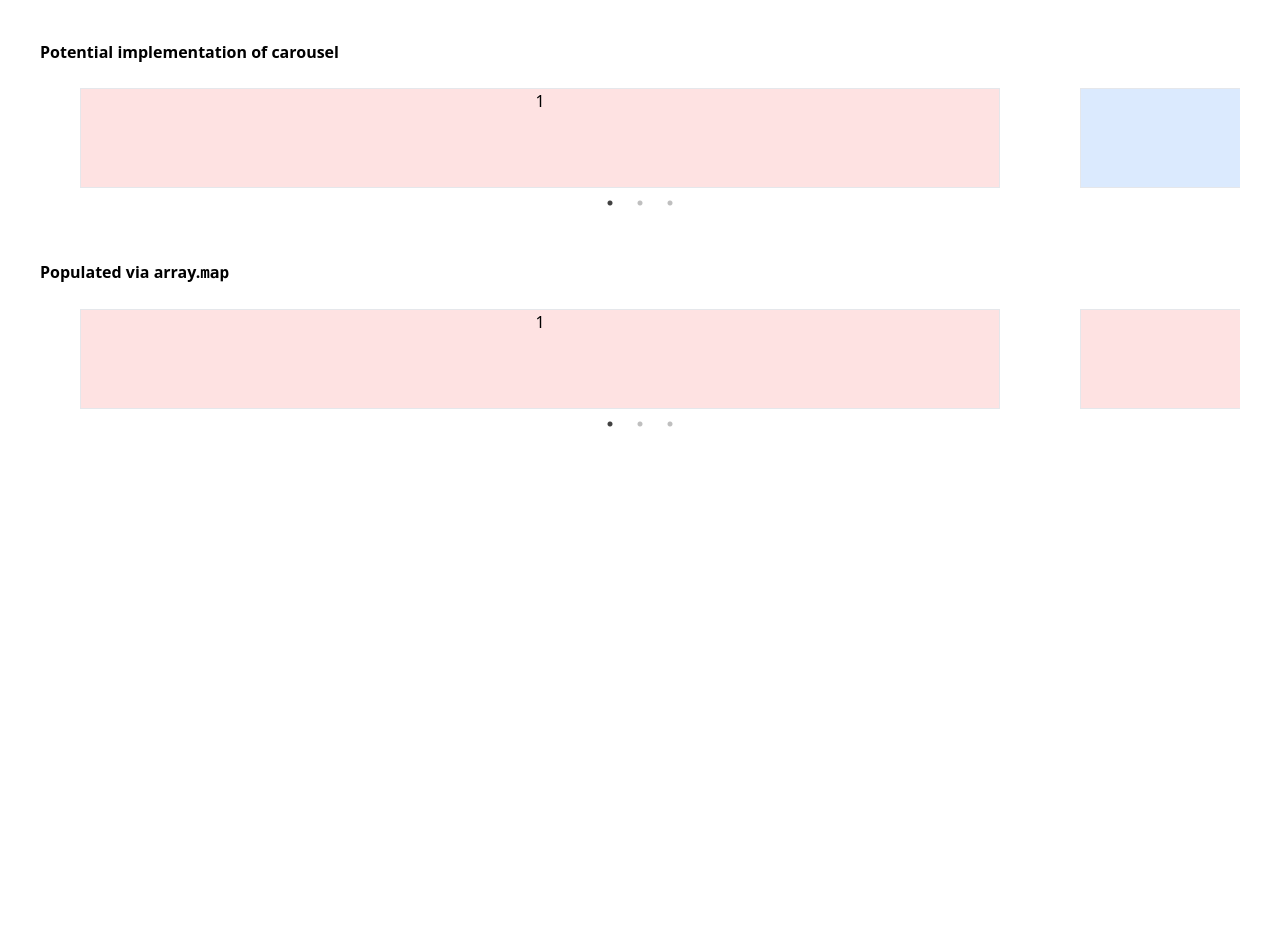
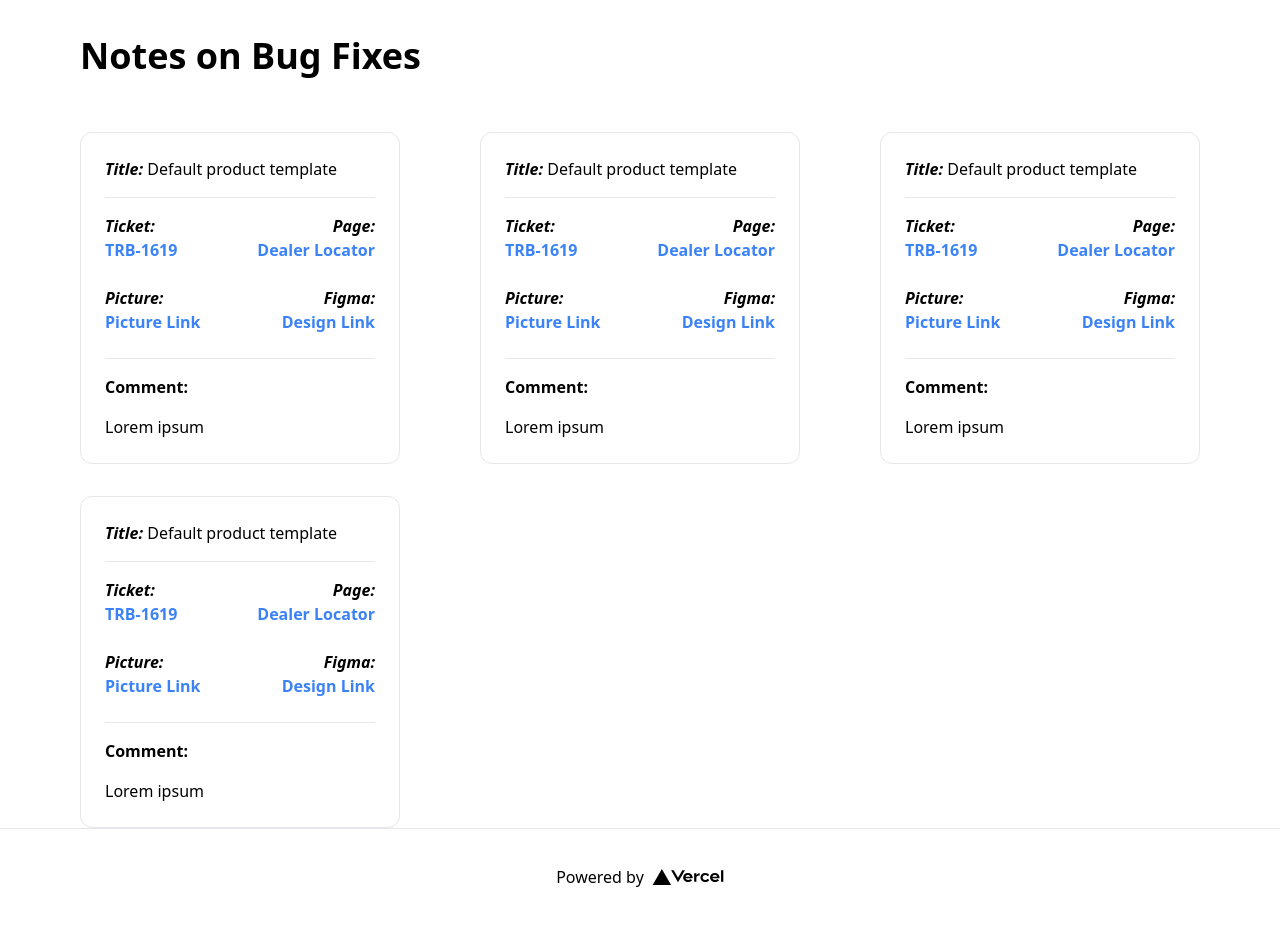
Before and after one commit to alfredrafael/next-twind-testing-environment, a Next.js app: page / in a window 1280 px wide. Before the commit the page ends 800 px from the top, so only its background shows below. Built offline with nearby package versions, Linux system fonts and the light colour scheme.

Commit message:
Adds template for bug comments

```diff
--- /dev/null
+++ b/pages/api/data.json
@@ -0,0 +1,38 @@
+[
+    {
+    "title": "Default product template",
+    "ticket": "TRB-1619",
+    "page": "Dealer Locator",
+    "pageLink": "https://trane-stg.mtechapis.com/residential/en/dealer-locator/",
+    "figma": "https://trane-stg.mtechapis.com/residential/en/dealer-locator/",
+    "picture": "https://trane-stg.mtechapis.com/residential/en/dealer-locator/",
+    "comment": "Lorem ipsum"
+  },
+  {
+    "title": "Default product template",
+    "ticket": "TRB-1619",
+    "page": "Dealer Locator",
+    "pageLink": "https://trane-stg.mtechapis.com/residential/en/dealer-locator/",
+    "figma": "https://trane-stg.mtechapis.com/residential/en/dealer-locator/",
+    "picture": "https://trane-stg.mtechapis.com/residential/en/dealer-locator/",
+    "comment": "Lorem ipsum"
+  },
+  {
+    "title": "Default product template",
+    "ticket": "TRB-1619",
+    "page": "Dealer Locator",
+    "pageLink": "https://trane-stg.mtechapis.com/residential/en/dealer-locator/",
+    "figma": "https://trane-stg.mtechapis.com/residential/en/dealer-locator/",
+    "picture": "https://trane-stg.mtechapis.com/residential/en/dealer-locator/",
+    "comment": "Lorem ipsum"
+  },
+  {
+    "title": "Default product template",
+    "ticket": "TRB-1619",
+    "page": "Dealer Locator",
+    "pageLink": "https://trane-stg.mtechapis.com/residential/en/dealer-locator/",
+    "figma": "https://trane-stg.mtechapis.com/residential/en/dealer-locator/",
+    "picture": "https://trane-stg.mtechapis.com/residential/en/dealer-locator/",
+    "comment": "Lorem ipsum"
+  }
+]
--- a/pages/index.tsx
+++ b/pages/index.tsx
@@ -1,32 +1,64 @@
 import type { NextPage } from 'next'
 import Head from 'next/head'
 import Image from 'next/image'
-import Slider from 'react-slick'
+import data from './api/data.json'
 
 const Home: NextPage = () => {
-  {
-    /* The following "settings" come from this example:
-     https://react-slick.neostack.com/docs/get-started/
+  console.log(data)
+  //Function to generate cards
+  const generateCards = data.map((item, i) => {
+    return (
+      <div className="align-middle" key={i}>
+        <div className="mt-6 w-80 rounded-xl border p-6 text-left">
+          <div className="mb-4">
+            <strong>
+              <i>Title:</i>
+            </strong>
+            <span className="my-3">&nbsp;{item.title}</span>
+          </div>
+          <hr />
+          <div className="flex">
+            {/* Col 1 //////////////// */}
+            <div className="mb-6 flex-1">
+              <h1 className="mt-4 font-bold">
+                <i>Ticket:</i>
+              </h1>
+              <a href="https://magentatech.atlassian.net/browse/TRB-1619">
+                <p className="font-bold text-blue-500">{item.ticket}</p>
+              </a>
+              <br />
+              <h1 className="m-0 font-bold">
+                <i>Picture:</i>
+              </h1>
+              <a href={item.picture}>
+                <p className="font-bold text-blue-500">Picture Link</p>
+              </a>{' '}
+            </div>
 
-     We also need the css links on "_document.tsx" to work
-    */
-  }
-  const settings = {
-    dots: true,
-    infinite: false,
-    speed: 500,
-    slidesToShow: 1.2, // modified to achieve the "showing 1/3 of next card" effect
-    slidesToScroll: 1,
-  }
+            {/* Col 2 //////////////// */}
 
-  const dataArray = ['1', '2', '3'] // mock-data array
-
-  //Function to generate cards
-  const generateCards = dataArray.map((item, i) => {
-    return (
-      <div className="px-10 align-middle">
-        <div className="flex h-[100px] w-[100%] justify-center border bg-red-100">
-          {item}
+            <div className="flex-1 text-right">
+              <h1 className="mt-4 font-bold">
+                <i>Page:</i>
+              </h1>
+              <a href={item.pageLink}>
+                <p className="font-bold text-blue-500">{item.page}</p>
+              </a>
+              <br />
+              <h1 className="m-0 font-bold">
+                <i>Figma:</i>
+              </h1>
+              <a href={item.figma}>
+                <p className="font-bold text-blue-500">Design Link</p>
+              </a>
+            </div>
+          </div>
+          {/* Comment /////////// */}
+          <hr />
+          <strong>
+            <p className="my-4">Comment:</p>
+          </strong>
+          {item.comment}
         </div>
       </div>
     )
@@ -35,10 +67,63 @@ const Home: NextPage = () => {
   return (
     <>
       <Head>
-        <title>React Slider Test</title>
+        <title>My Testing Environment</title>
       </Head>
-      {/* Hardcoded */}
+      <div className="flex min-h-screen flex-col justify-center py-1">
+        <div>
+          <h1 className="px-20 py-8 text-4xl font-bold">Notes on Bug Fixes</h1>
+        </div>
+        <main className="flex w-full flex-1 justify-center px-20">
+          <div className="max-w-8xl flex flex-wrap justify-between gap-2 sm:w-full">
+            {/* //////////////////////////////////////////////////////////////////////// */}
+            {generateCards}
+            {/* Card end */}
+          </div>
+        </main>
+
+        <footer className="flex h-24 w-full items-center justify-center border-t">
+          <a
+            className="flex items-center justify-center gap-2"
+            href="https://vercel.com?utm_source=create-next-app&utm_medium=default-template&utm_campaign=create-next-app"
+            target="_blank"
+            rel="noopener noreferrer"
+          >
+            Powered by{' '}
+            <Image src="/vercel.svg" alt="Vercel Logo" width={72} height={16} />
+          </a>
+        </footer>
+      </div>
+    </>
+  )
+}
+
+export default Home
+
+{
+  /*
+const settings = {
+    dots: true,
+    infinite: false,
+    speed: 500,
+    slidesToShow: 1.2, // modified to achieve the "showing 1/3 of next card" effect
+    slidesToScroll: 1,
+  };
+
+*/
+}
+
+{
+  /* The following "settings" come from this example:
+   https://react-slick.neostack.com/docs/get-started/
+
+   We also need the css links on "_document.tsx" to work
+  */
+}
+
+{
+  /*
 <section className="min-h-screen px-10 py-10">
+
 <div>
   <h2 className="font-semibold	">
     Potential implementation of carousel
@@ -75,81 +160,5 @@ const Home: NextPage = () => {
   </section>
 </div>
 </section>{' '}
-      {/*
-      <div className="flex min-h-screen flex-col items-center justify-center py-2">
-        <main className="flex w-full flex-1 flex-col items-center justify-center px-20 text-center">
-          <h1 className="text-6xl font-bold first-letter:text-[#040182]">
-            Welcome to{' '}
-            <a className="text-blue-600" href="https://nextjs.org">
-              Next.js!
-            </a>
-          </h1>
-
-          <p className="mt-3 text-2xl">
-            Get started by editing{' '}
-            <code className="rounded-md bg-gray-100 p-3 font-mono text-lg">
-              pages/index.tsx
-            </code>
-          </p>
-
-          <div className="mt-6 flex max-w-4xl flex-wrap items-center justify-around sm:w-full">
-            <a
-              href="https://nextjs.org/docs"
-              className="mt-6 w-96 rounded-xl border p-6 text-left hover:text-blue-600 focus:text-blue-600"
-            >
-              <h3 className="text-2xl font-bold">Documentation &rarr;</h3>
-              <p className="mt-4 text-xl">
-                Find in-depth information about Next.js features and API.
-              </p>
-            </a>
-
-            <a
-              href="https://nextjs.org/learn"
-              className="mt-6 w-96 rounded-xl border p-6 text-left hover:text-blue-600 focus:text-blue-600"
-            >
-              <h3 className="text-2xl font-bold">Learn &rarr;</h3>
-              <p className="mt-4 text-xl">
-                Learn about Next.js in an interactive course with quizzes!
-              </p>
-            </a>
-
-            <a
-              href="https://github.com/vercel/next.js/tree/canary/examples"
-              className="mt-6 w-96 rounded-xl border p-6 text-left hover:text-blue-600 focus:text-blue-600"
-            >
-              <h3 className="text-2xl font-bold">Examples &rarr;</h3>
-              <p className="mt-4 text-xl">
-                Discover and deploy boilerplate example Next.js projects.
-              </p>
-            </a>
-
-            <a
-              href="https://vercel.com/import?filter=next.js&utm_source=create-next-app&utm_medium=default-template&utm_campaign=create-next-app"
-              className="mt-6 w-96 rounded-xl border p-6 text-left hover:text-blue-600 focus:text-blue-600"
-            >
-              <h3 className="text-2xl font-bold">Deploy &rarr;</h3>
-              <p className="mt-4 text-xl">
-                Instantly deploy your Next.js site to a public URL with Vercel.
-              </p>
-            </a>
-          </div>
-        </main>
-
-        <footer className="flex h-24 w-full items-center justify-center border-t">
-          <a
-            className="flex items-center justify-center gap-2"
-            href="https://vercel.com?utm_source=create-next-app&utm_medium=default-template&utm_campaign=create-next-app"
-            target="_blank"
-            rel="noopener noreferrer"
-          >
-            Powered by{' '}
-            <Image src="/vercel.svg" alt="Vercel Logo" width={72} height={16} />
-          </a>
-        </footer>
-      </div>
-       */}
-    </>
-  )
+*/
 }
-
-export default Home
```
Lines whose indentation alone changed are shown as unchanged.
